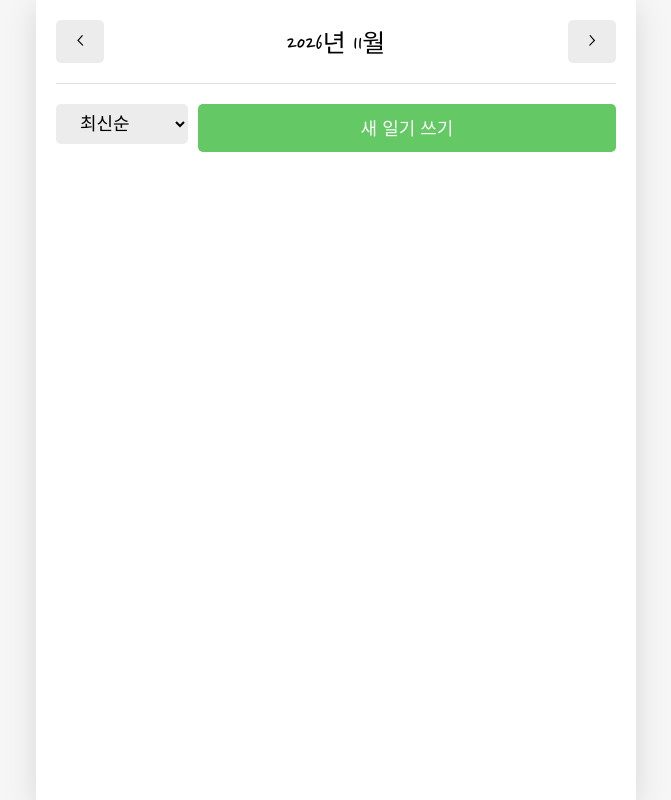
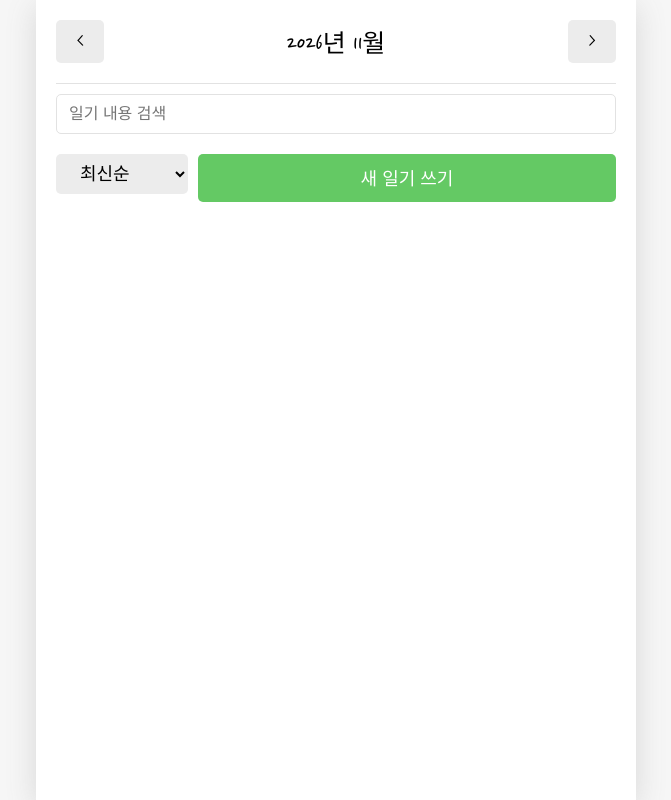
Before and after one commit to nayubin0305/MyDiary, a React (Vite) app: page / in a window 1280 px wide. Shown: the whole page, without its empty margins (304-975 px from the left). Built offline with nearby package versions, Linux system fonts and the light colour scheme; a web font is replaced by a local one.

Commit message:
feat: 일기 내용 검색 기능 추가

```diff
--- /dev/null
+++ b/src/component/SearchBar.css
@@ -0,0 +1,14 @@
+.SearchBar {
+    margin: 10px 0;
+}
+.SearchBar input {
+    width: 100%;
+    box-sizing: border-box;
+    padding: 10px 12px;
+    border: 1px solid #e2e2e2;
+    border-radius: 5px;
+    font-size: 16px;
+}
+.SearchBar input:focus{
+    outline: none;
+}
--- /dev/null
+++ b/src/component/SearchBar.tsx
@@ -0,0 +1,16 @@
+import "./SearchBar.css";
+
+interface SearchbarProps {
+    value: string;
+    onChange: (value: string) => void;
+}
+
+const SearchBar = ({value, onChange}: SearchbarProps) => {
+    return(
+        <div className="SearchBar">
+            <input type="search" name="keyword" placeholder="일기 내용 검색" value={value} onChange={(e) => onChange(e.target.value)} />
+        </div>
+    );
+};
+
+export default SearchBar;
--- a/src/pages/Home.tsx
+++ b/src/pages/Home.tsx
@@ -2,22 +2,30 @@ import { useState, useContext, useEffect, useMemo } from "react";
 import Header from "../component/Header";
 import Button from "../component/Button";
 import DiaryList from "../component/DiaryList";
+import SearchBar from "../component/SearchBar";
 import { DiaryStateContext } from "../context/DiaryContext";
 import { getMonthRangeByDate, setPageTitle } from "../util";
 
 const Home = () => {
     const data = useContext(DiaryStateContext);
     const [pivotDate, setPivotDate] = useState(new Date());
+    const [keyword, setKeyword] = useState("");
 
     useEffect(() => {
         setPageTitle("감정 일기장 : 홈");
     }, []);
 
-    // 현재 달에 해당하는 일기만 노출
+    // 현재 달에 해당하는 일기만 노출 + 검색어
     const filteredData = useMemo(() => {
         const {beginTimeStamp, endTimeStamp} = getMonthRangeByDate(pivotDate);
-        return  data.filter((it) => beginTimeStamp <= it.date && it.date <= endTimeStamp);
-    }, [data, pivotDate]);
+        const searchWord = keyword.trim().toLowerCase();
+
+        return  data.filter((it) =>
+            beginTimeStamp <= it.date &&
+            it.date <= endTimeStamp &&
+            it.content.toLowerCase().includes(searchWord)
+        );
+    }, [data, pivotDate, keyword]);
 
     // 월 이동
     const headerTitle = `${pivotDate.getFullYear()}년 ${pivotDate.getMonth() + 1}월`;
@@ -40,6 +48,7 @@ const Home = () => {
                     <Button text={">"} onClick={onIncreaseMonth}/>
                 }
             />
+            <SearchBar value={keyword} onChange={setKeyword} />
             <div>
                 <DiaryList data={filteredData}/>
             </div>
```
